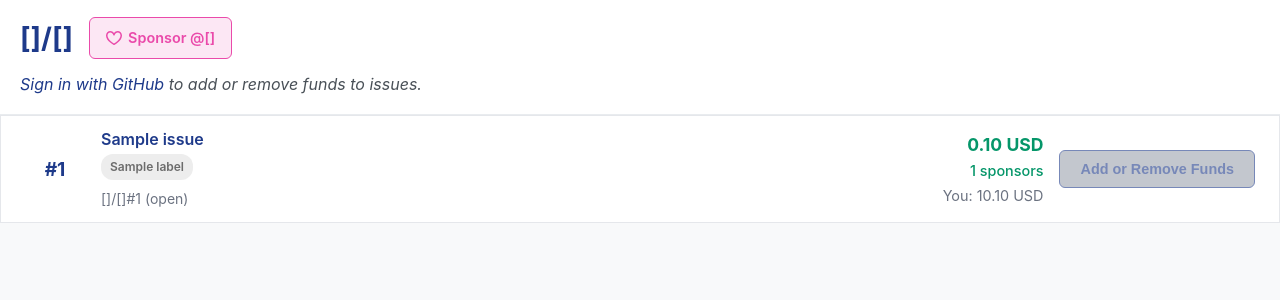
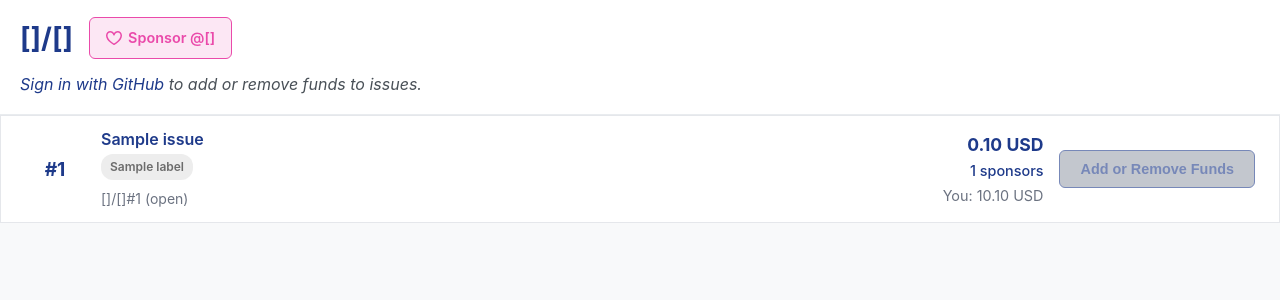
Before and after one commit to benvvalk/sponsoredissues.org-deploy, a Django app: template sponsoredissues/templates/repo_issues.html in a window 1280 px wide. Shown: the part 41-341 px from the top of the page. Run offline with Django 5.2, Linux system fonts and the light colour scheme; the template is opened without the code that fills it: most values are stand-ins (such as "Sample title", 1, 10 or a date in 2020); data that the repository does not hold is empty.

Commit message:
repo_issues: change dollar amounts from green -> blue [style]

```diff
--- a/sponsoredissues/templates/repo_issues.html
+++ b/sponsoredissues/templates/repo_issues.html
@@ -93,7 +93,7 @@
     }
 
     .sponsor-stat .dollars-value {
-        color: #059669;
+        color: #1e3a8a;
         font-weight: 700;
     }
 
@@ -193,13 +193,13 @@
     .donation-amount {
         font-size: 1.1rem;
         font-weight: 700;
-        color: #059669;
+        color: #1e3a8a;
     }
 
     .num-sponsors {
         font-size: 0.9rem;
         font-weight: 500;
-        color: #059669;
+        color: #1e3a8a;
         margin-bottom: 2px;
     }
 
```
